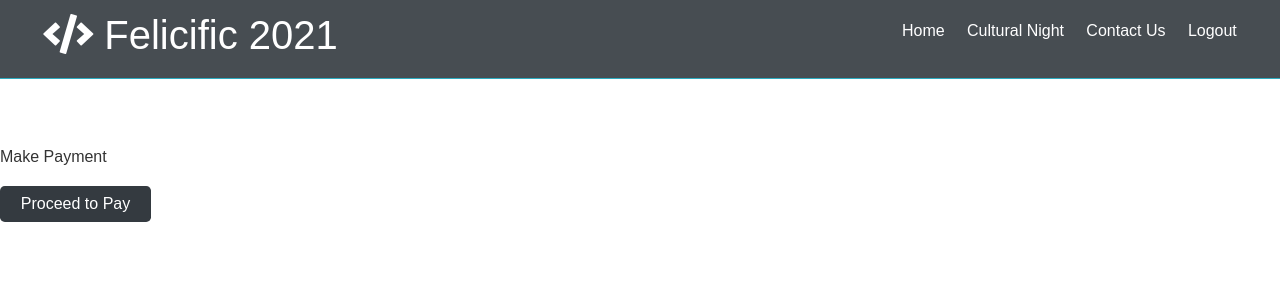
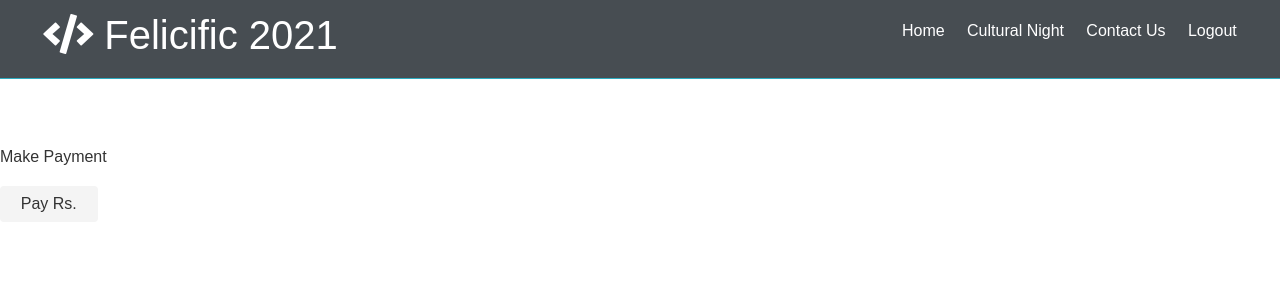
Before and after one commit to rutvi1708/MERN_Felicific_Project, a React (Create React App) app in the folder SDP_frontend/frontend/: page /payment in a window 1280 px wide. Shown: the top 300 px of the page. Built offline with nearby package versions, Linux system fonts and the light colour scheme; no server answers.

Commit message:
Update payment.js

```diff
--- a/SDP_frontend/frontend/src/component/payment.js
+++ b/SDP_frontend/frontend/src/component/payment.js
@@ -1,14 +1,19 @@
-import React,  { Component } from 'react';
-import { Button } from 'reactstrap';
-import { Link } from 'react-router-dom';
-
-export default class Payment extends Component{
-    render(){
+import React, { Component } from 'react';
+import Checkout from './paymentController';
+import { connect } from "react-redux"
+class Payment extends Component {
+    render() {
         return (
             <div>
-               <p>Make Payment</p>
-                    <Link to ="/paymentController"><Button size="lg"  color="dark">Proceed to Pay</Button></Link>
-             </div>
+                <p>Make Payment</p>
+                <Checkout />
+            </div>
         )
     }
 }
+const mapStateToProps = (state) => {
+    return {
+        Amount: state.Amount
+    };
+};
+export default connect(mapStateToProps, null)(Payment);
```
